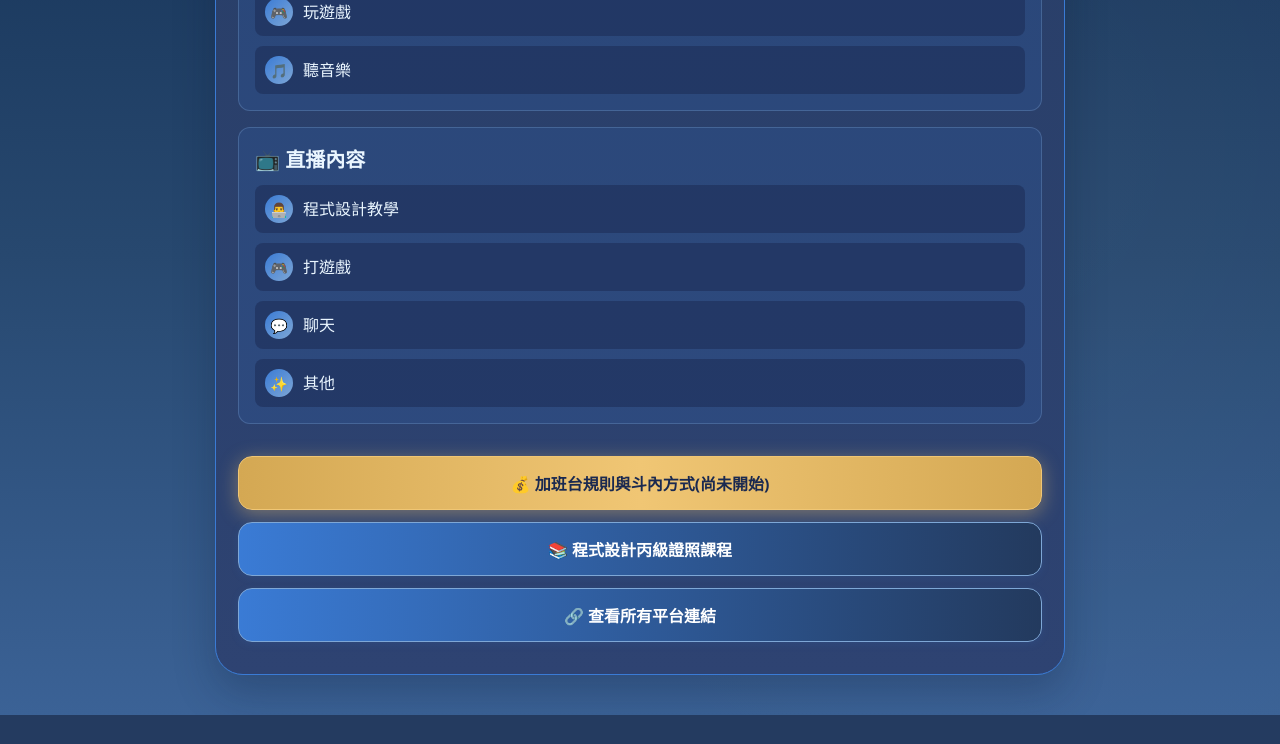
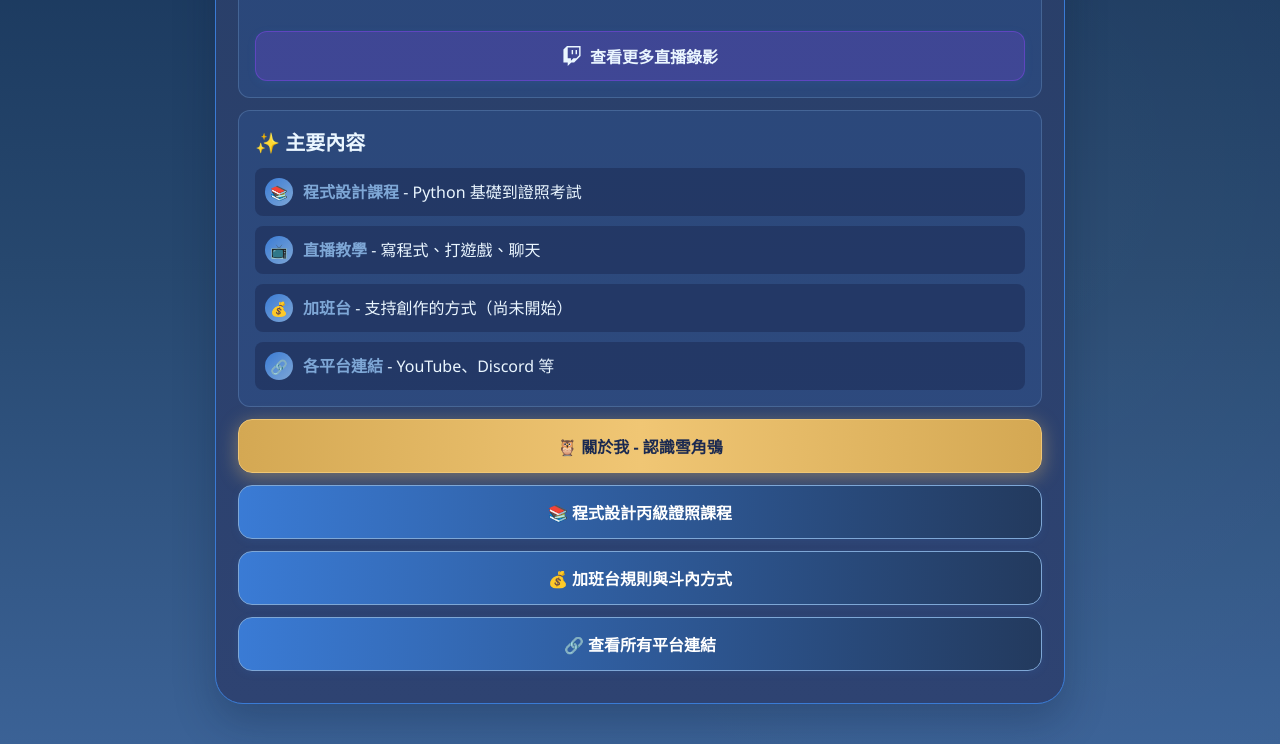
Before and after one commit to chi157/vt-website, a PHP site: page / in a window 1280 px wide. Shown: the part 1129-1873 px from the top of the page. Before the commit the page ends 1844 px from the top, so only its background shows below. Run offline with PHP 8.4, Linux system fonts and the light colour scheme.

Commit message:
手動更新VOD成功

```diff
--- a/vt-website-main/index.html
+++ b/vt-website-main/index.html
@@ -7,6 +7,7 @@
     <link rel="icon" type="image/png" href="images/頭貼%20-%20圓形.png" />
     <link rel="stylesheet" href="style.css" />
     <script src="navbar.js" defer></script>
+    <script src="twitch-vods.js" defer></script>
   </head>
   <body>
     <!-- 導航欄將由 navbar.js 載入 -->
@@ -18,90 +19,62 @@
       <section class="card">
         <header class="hero">
           <div class="hero-image" role="img" aria-label="個人形象圖"></div>
+          <h2 class="name">柒柒 chi</h2>
+          <p class="title">雪角鴞 VTuber ｜ 程式設計教學</p>
         </header>
 
         <section class="buttons" aria-label="導航連結">
-          <!-- 自我介紹區域 -->
-          <div class="profile-section">
-            <h2 class="donate-title">🦉 關於柒柒</h2>
+          <div class="info-section highlight-box">
+            <h3 class="section-title">👋 歡迎來到我的小天地</h3>
+            <p class="content-text">嗨！我是柒柒，一隻會寫程式的雪角鴞 🦉</p>
+            <p class="content-text" style="margin-top: 10px;">這裡有程式教學、直播互動，還有許多有趣的內容等你探索！</p>
+          </div>
 
+          <div class="info-section">
+            <h3 class="section-title">📺 最新直播錄影</h3>
+            <div id="twitch-vods-container" style="margin-top: 12px;">
+              <p class="content-text" style="text-align: center; opacity: 0.7;">
+                請到 <a href="https://www.twitch.tv/chi1577517/videos" target="_blank" style="color: #7dd3fc;">Twitch</a> 查看最新影片，<br>
+                並在 twitch-vods.js 中填入 VOD ID
+              </p>
+            </div>
+          </div>
+
+          <div class="donate-info" style="gap: 12px;">
             <div class="info-section">
-              <h3 class="section-title">👤 基本資料</h3>
+              <h3 class="section-title">✨ 主要內容</h3>
               <div class="rule-list">
                 <div class="rule-item">
-                  <span class="rule-icon">📛</span>
-                  <span class="rule-text"><strong>名字：</strong>柒柒</span>
+                  <span class="rule-icon">📚</span>
+                  <span class="rule-text"><strong>程式設計課程</strong> - Python 基礎到證照考試</span>
                 </div>
                 <div class="rule-item">
-                  <span class="rule-icon">🆔</span>
-                  <span class="rule-text"><strong>常見ID：</strong>chi1577517 ｜ 柒柒 chi</span>
+                  <span class="rule-icon">📺</span>
+                  <span class="rule-text"><strong>直播教學</strong> - 寫程式、打遊戲、聊天</span>
                 </div>
                 <div class="rule-item">
-                  <span class="rule-icon">🎂</span>
-                  <span class="rule-text"><strong>生日：</strong>10/26</span>
+                  <span class="rule-icon">💰</span>
+                  <span class="rule-text"><strong>加班台</strong> - 支持創作的方式（尚未開始）</span>
                 </div>
                 <div class="rule-item">
-                  <span class="rule-icon">📏</span>
-                  <span class="rule-text"><strong>獸型態身高：</strong>57cm</span>
-                </div>
-                <div class="rule-item">
-                  <span class="rule-icon">📏</span>
-                  <span class="rule-text"><strong>人型態身高：</strong>157cm</span>
-                </div>
-              </div>
-            </div>
-            <div class="info-section highlight-box">
-              <h3 class="section-title">✨ 關於我</h3>
-              <p class="content-text">我是一隻雪角鴞～可以化身為人 🦉</p>
-              <p class="content-text" style="margin-top: 10px;">你們應該有聽過雪鴞、角鴞<br>但沒聽過雪角鴞對吧！<br>因為這是我發明的 XD</p>
-            </div>
-            <div class="info-section">
-              <h3 class="section-title">💕 興趣愛好</h3>
-              <div class="rule-list">
-                <div class="rule-item">
-                  <span class="rule-icon">💻</span>
-                  <span class="rule-text">Coding</span>
-                </div>
-                <div class="rule-item">
-                  <span class="rule-icon">🎮</span>
-                  <span class="rule-text">玩遊戲</span>
-                </div>
-                <div class="rule-item">
-                  <span class="rule-icon">🎵</span>
-                  <span class="rule-text">聽音樂</span>
-                </div>
-              </div>
-            </div>
-            <div class="info-section">
-              <h3 class="section-title">📺 直播內容</h3>
-              <div class="rule-list">
-                <div class="rule-item">
-                  <span class="rule-icon">👨‍💻</span>
-                  <span class="rule-text">程式設計教學</span>
-                </div>
-                <div class="rule-item">
-                  <span class="rule-icon">🎮</span>
-                  <span class="rule-text">打遊戲</span>
-                </div>
-                <div class="rule-item">
-                  <span class="rule-icon">💬</span>
-                  <span class="rule-text">聊天</span>
-                </div>
-                <div class="rule-item">
-                  <span class="rule-icon">✨</span>
-                  <span class="rule-text">其他</span>
+                  <span class="rule-icon">🔗</span>
+                  <span class="rule-text"><strong>各平台連結</strong> - YouTube、Discord 等</span>
                 </div>
               </div>
             </div>
           </div>
 
           <!-- 導航按鈕 -->
-          <a class="btn btn-highlight" href="donate.html">
-            💰 加班台規則與斗內方式(尚未開始)
+          <a class="btn btn-highlight" href="about.html">
+            🦉 關於我 - 認識雪角鴞
           </a>
 
           <a class="btn" href="course.html">
             📚 程式設計丙級證照課程
+          </a>
+
+          <a class="btn" href="donate.html">
+            💰 加班台規則與斗內方式
           </a>
 
           <a class="btn" href="url.html">
--- a/vt-website-main/navbar.html
+++ b/vt-website-main/navbar.html
@@ -11,6 +11,7 @@
       <span class="navbar-toggle-icon"></span>
     </button>
     <ul class="navbar-menu" id="navbarMenu">
+      <li class="navbar-item"><a href="about.html" class="navbar-link">自我介紹</a></li>
       <li class="navbar-item"><a href="course.html" class="navbar-link">程式設計課程</a></li>
       <li class="navbar-item"><a href="donate.html" class="navbar-link">加班台規則與說明</a></li>
       <li class="navbar-item"><a href="url.html" class="navbar-link">各平台連結</a></li>
--- a/vt-website-main/style.css
+++ b/vt-website-main/style.css
@@ -101,7 +101,7 @@ body::after {
 /* 手機版增加上方間距，避免導航欄遮擋 */
 @media (max-width: 768px) {
   .page {
-    padding-top: 60px;
+    padding-top: 58px;
   }
 }
 
@@ -422,7 +422,7 @@ body::after {
 /* 超小手機螢幕優化 (1080px 以下) */
 @media (max-width: 1080px) {
   .page {
-    padding: 60px 8px 24px;
+    padding: 58px 8px 24px;
   }
 
   .card {
--- /dev/null
+++ b/vt-website-main/twitch-vods.js
@@ -0,0 +1,76 @@
+// Twitch 播放器顯示
+const TWITCH_CHANNEL = 'chi1577517';
+const TWITCH_VIDEOS_URL = `https://www.twitch.tv/${TWITCH_CHANNEL}/videos?filter=archives&sort=time`;
+
+// 手動填入最近的 VOD ID（暫時方案，直到找到可靠的自動抓取方式）
+// 從 https://www.twitch.tv/chi1577517/videos 複製最新幾個影片的 ID
+const RECENT_VOD_IDS = [
+  '2691280220', // 請定期更新這些 ID
+];
+
+function displayTwitchPlayer() {
+  const container = document.getElementById('twitch-vods-container');
+  if (!container) {
+    return;
+  }
+
+  if (RECENT_VOD_IDS.length === 0) {
+    container.innerHTML = `
+      <div style="text-align: center;">
+        <p class="content-text" style="opacity: 0.7; margin-bottom: 12px;">目前沒有設定的直播錄影</p>
+        <a
+          href="${TWITCH_VIDEOS_URL}"
+          target="_blank"
+          rel="noopener noreferrer"
+          class="btn"
+          style="background: rgba(145, 70, 255, 0.2); border: 1px solid rgba(145, 70, 255, 0.4); text-decoration: none; display: inline-flex; align-items: center; justify-content: center; gap: 8px; padding: 12px 16px; border-radius: 12px; color: var(--text);"
+        >
+          <span>前往 Twitch 查看</span>
+        </a>
+      </div>
+    `;
+    return;
+  }
+
+  // 顯示設定的 VOD
+  const vodsHTML = RECENT_VOD_IDS.slice(0, 3).map(vodId => `
+    <div style="margin-bottom: 16px;">
+      <div style="position: relative; padding-top: 56.25%; border-radius: 12px; overflow: hidden; background: rgba(26, 41, 80, 0.5);">
+        <iframe
+          src="https://player.twitch.tv/?video=${vodId}&parent=vtwebsite.chi157.com&parent=localhost&parent=127.0.0.1&autoplay=false"
+          frameborder="0"
+          allowfullscreen="true"
+          scrolling="no"
+          style="position: absolute; top: 0; left: 0; width: 100%; height: 100%;">
+        </iframe>
+      </div>
+    </div>
+  `).join('');
+
+  container.innerHTML = `
+    <div style="display: grid; gap: 16px;">
+      ${vodsHTML}
+      <a
+        href="${TWITCH_VIDEOS_URL}"
+        target="_blank"
+        rel="noopener noreferrer"
+        class="btn"
+        style="background: rgba(145, 70, 255, 0.2); border: 1px solid rgba(145, 70, 255, 0.4); text-decoration: none; display: flex; align-items: center; justify-content: center; gap: 8px; padding: 12px 16px; border-radius: 12px; transition: all 0.3s ease; color: var(--text);"
+      >
+        <svg width="20" height="20" viewBox="0 0 24 24" fill="currentColor">
+          <path d="M11.571 4.714h1.715v5.143H11.57zm4.715 0H18v5.143h-1.714zM6 0L1.714 4.286v15.428h5.143V24l4.286-4.286h3.428L22.286 12V0zm14.571 11.143l-3.428 3.428h-3.429l-3 3v-3H6.857V1.714h13.714Z"/>
+        </svg>
+        <span>查看更多直播錄影</span>
+      </a>
+
+
+    </div>
+  `;
+}
+
+// 頁面載入時執行
+if (document.readyState === 'loading') {
+  document.addEventListener('DOMContentLoaded', displayTwitchPlayer);
+} else {
+  displayTwitchPlayer();
+}
```
Also changed, not shown: vt-website-main/about.html (added, +122 -0 lines), vt-website-main/course0.html (+20 -20 lines), vt-website-main/images/events/免費從零開始學Python1.jpg (added), vt-website-main/images/events/免費從零開始學Python2.jpg (added), vt-website-main/images/events/免費從零開始學Python3.jpg (added), vt-website-main/images/events/連續15HR直播挑戰.jpg (added), vt-website-main/images/人物三視圖.png (added), vt-website-main/images/貓頭鷹三視圖.png (added).
